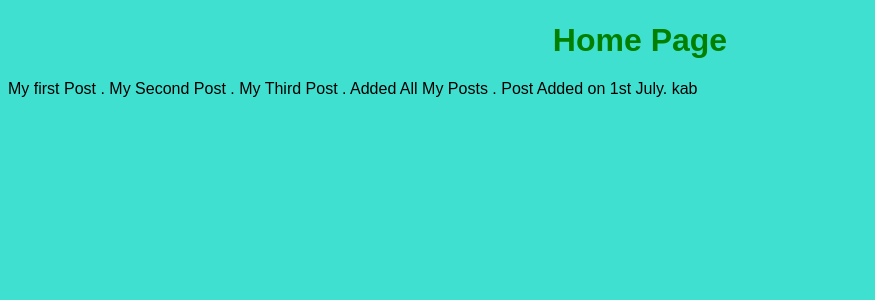
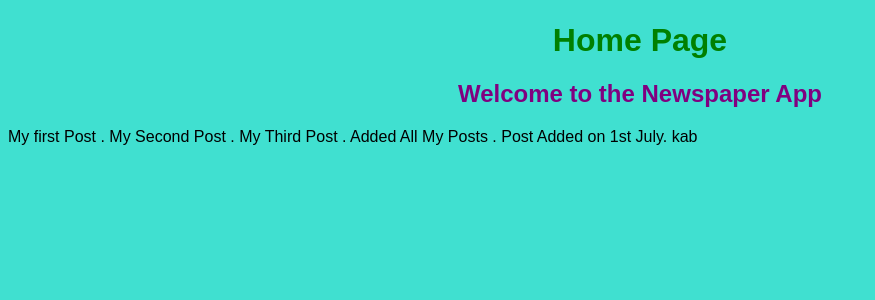
Before and after one commit to turyakiracresent/newsPaper_Project_By_Turyakira, a Django app: page / in a window 1280 px wide. Shown: the part 85-385 px from the top of the page, without its empty margins (0-875 px from the left). Run offline with Django 5.2, Linux system fonts and the light colour scheme; data comes from the database, SQL or seed files in the repository.

Commit message:
I have added colors to static files

```diff
--- a/static/css/style.css
+++ b/static/css/style.css
@@ -17,3 +17,7 @@ body{
     background-color:turquoise;
     font-family: Arial, sans-serif;
 }
+h2{
+    color: purple;
+    text-align: center;
+}
--- a/templates/index.html
+++ b/templates/index.html
@@ -4,6 +4,8 @@
 
 <h1>Home Page</h1>
 
+<h2>Welcome to the Newspaper App</h2>
+
 {% for post in post_list %}
 {{ post.text}}
 {% endfor %}
```
Also changed, not shown: 1 other file.
